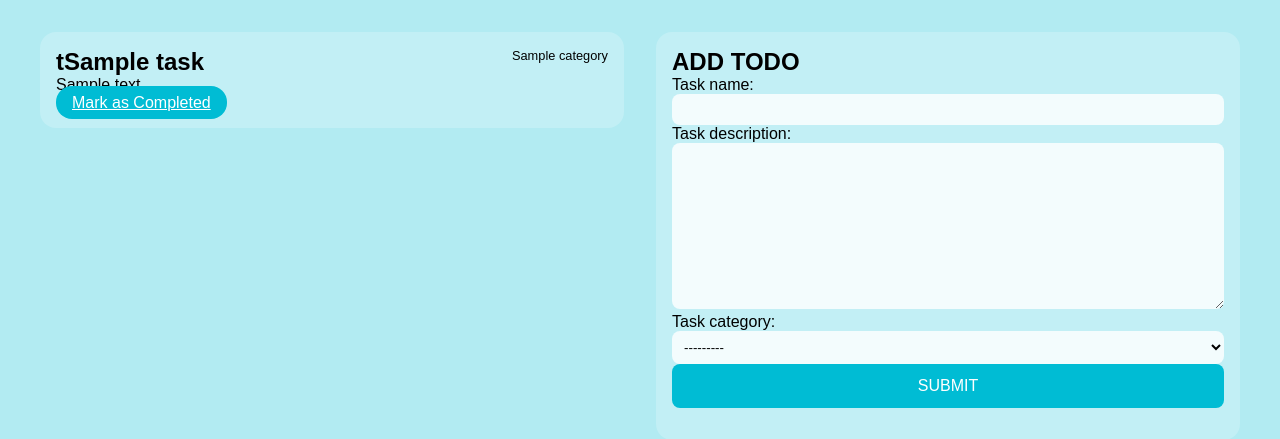
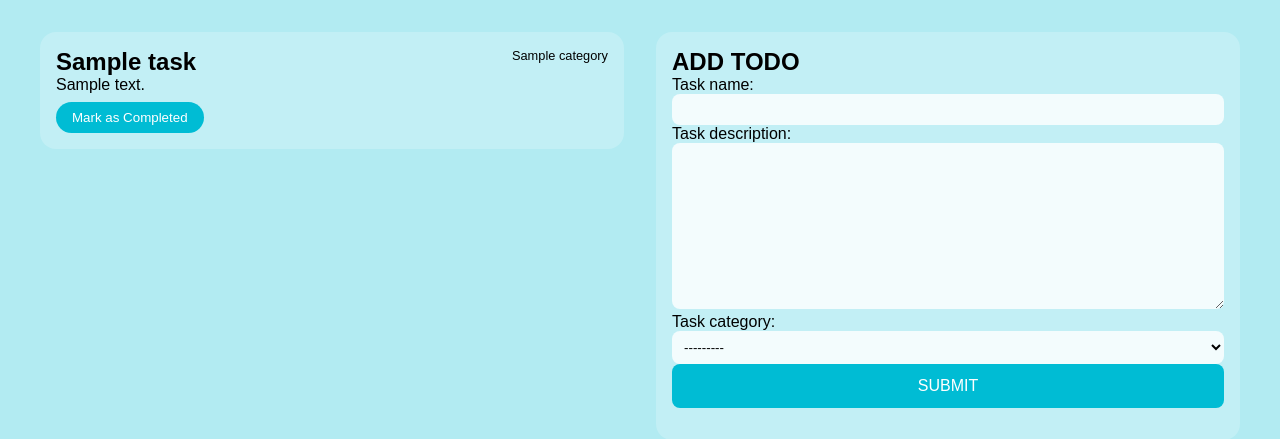
Before and after one commit to Elijah-Ajadi/todo, a Django app: page /dashboard/ in a window 1280 px wide. Shown: the part 89-528 px from the top of the page. Run offline with Django 5.2, Linux system fonts and the light colour scheme; tables that the repository leaves empty hold one stand-in row (values such as "Sample post").

Commit message:
just a minor template fix

```diff
--- a/templates/dashboard.html
+++ b/templates/dashboard.html
@@ -133,9 +133,9 @@
             <div class="todo-list">
                 <div class="todo-item">
                     <span class="todo-category">{{todos.task_category}}</span>
-                    <h2>t{{todos.task_name}}</h2>
+                    <h2>{{todos.task_name}}</h2>
                     <p>{{todos.task_description}}</p>
-                    <a href="{% url 'completed' todos.id %}" button class="mark-complete">Mark as Completed</button></a>
+                    <a href="{% url 'completed' todos.id %}"><button class="mark-complete">Mark as Completed</button></a>
                 </div>
                 <!-- More todo items here -->
             </div>
```
